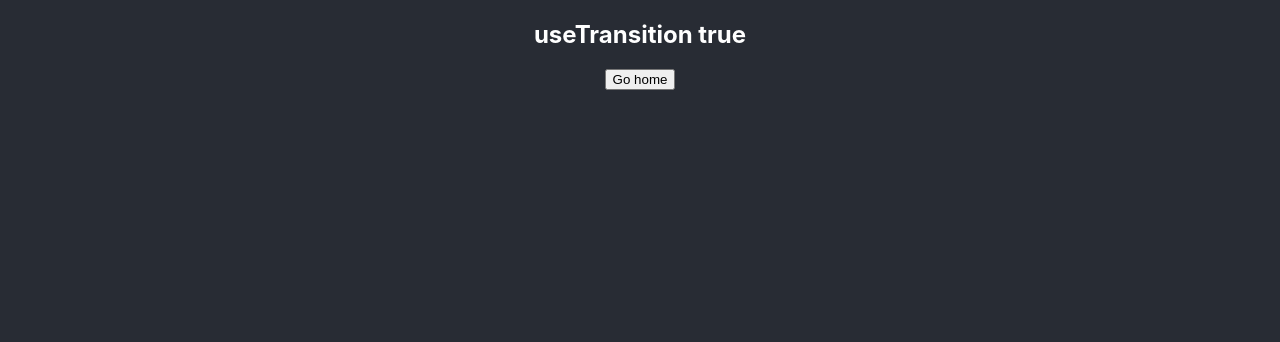
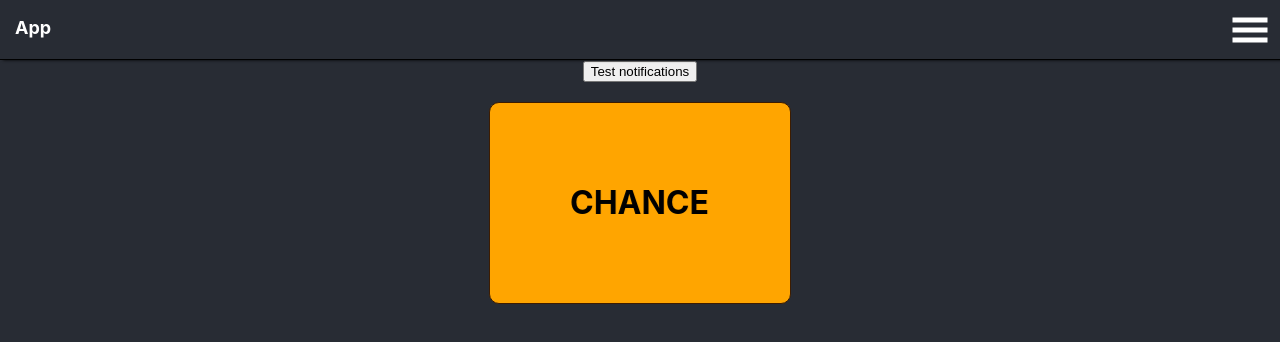
Before and after one commit to pfmooney1/react-spring-practice, a React (Create React App) app: page / in a window 1280 px wide. Shown: the top 342 px of the page. Built offline with nearby package versions, Linux system fonts and the light colour scheme.

Commit message:
Commented out correct code this time

```diff
--- a/src/App.js
+++ b/src/App.js
@@ -37,29 +37,29 @@ function App() {
 		expires: 1000
 	});
 
-	return transition((style, item) => (
-		<div>
-			<div className="App">
-				<animated.h2 style={style}>useTransition {toggled.toString()}</animated.h2>
-				<button onClick={() => toggle(!toggled)}>
-					Go home
-				</button>
-			</div>
-		</div>
-	));
+	// return transition((style, item) => (
+	// 	<div>
+	// 		<div className="App">
+	// 			<animated.h2 style={style}>useTransition {toggled.toString()}</animated.h2>
+	// 			<button onClick={() => toggle(!toggled)}>
+	// 				Go home
+	// 			</button>
+	// 		</div>
+	// 	</div>
+	// ));
 
 
-	// return (
-	// 	<div className="App">
-	// 		<Header dropDownToggle={dropDownToggle} />
-	// 		<DropdownMenu dropdownVisible={dropdownVisible} />
-	// 		<Notification toggleNotification={toggleNotification} notificationVisible={notificationVisible}/>
-	// 		<main>
-	// 			<button onClick={notify}>Test notifications</button>
-	// 			<ChanceCard />
-	// 		</main>
-	// 	</div>
-	// );
+	return (
+		<div className="App">
+			<Header dropDownToggle={dropDownToggle} />
+			<DropdownMenu dropdownVisible={dropdownVisible} />
+			<Notification toggleNotification={toggleNotification} notificationVisible={notificationVisible}/>
+			<main>
+				<button onClick={notify}>Test notifications</button>
+				<ChanceCard />
+			</main>
+		</div>
+	);
 }
 
 export default App;
```
